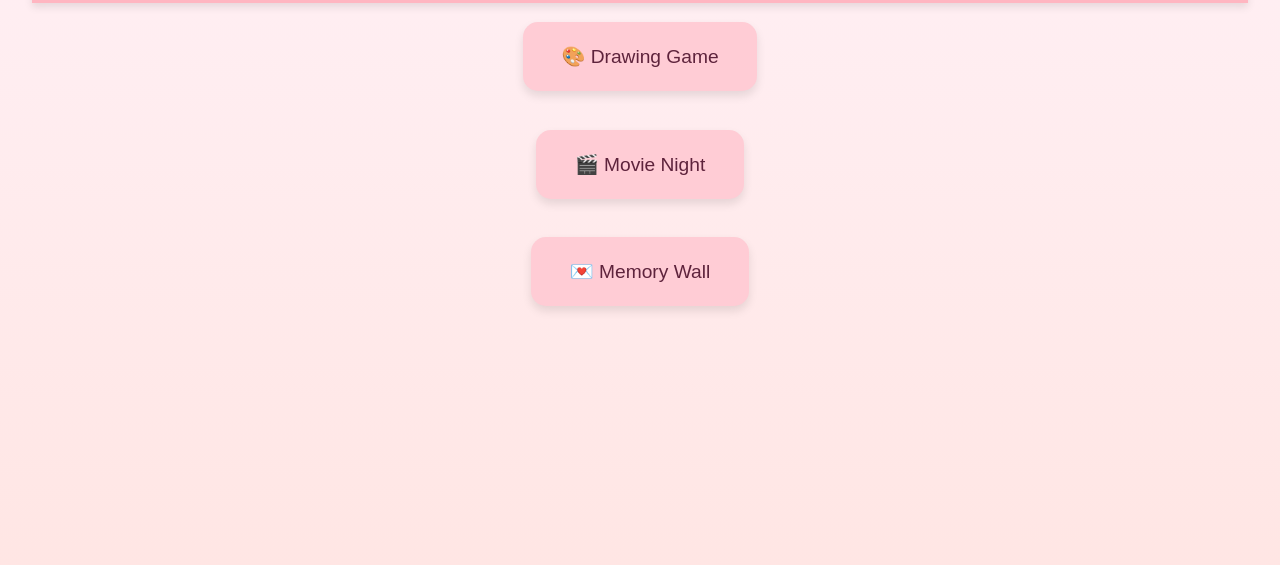
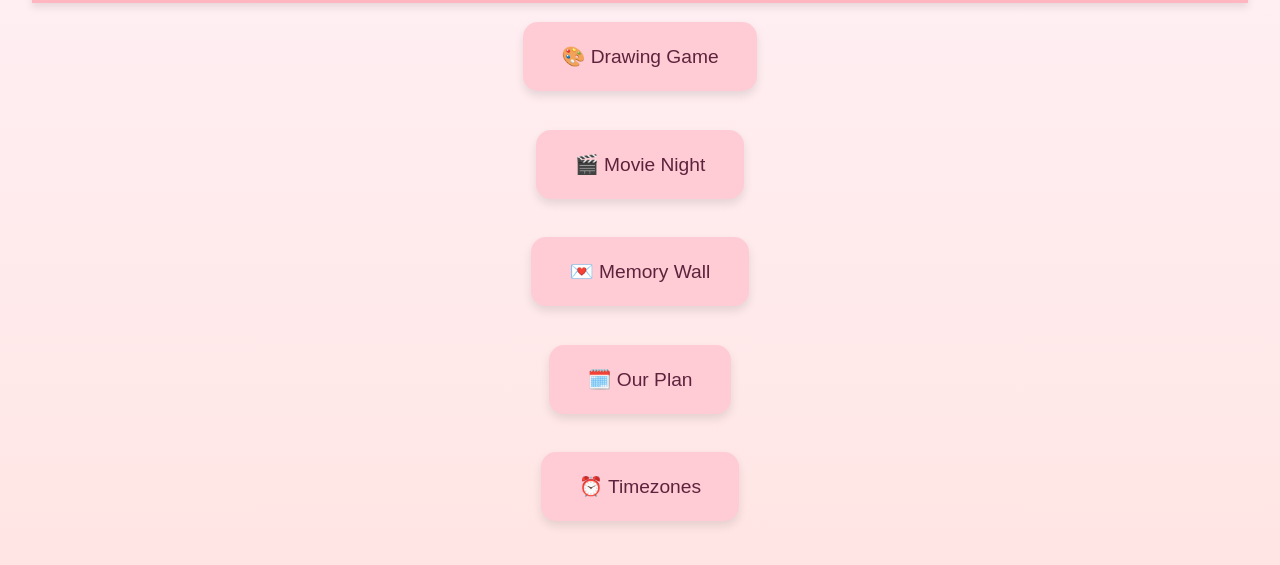
Before and after one commit to aravkacker11/date-night-app, a plain HTML site: page index.html in a window 1280 px wide. Shown: the part 119-684 px from the top of the page. Drawn offline with Linux system fonts and the light colour scheme.

Commit message:
Update index.html

```diff
--- a/index.html
+++ b/index.html
@@ -12,6 +12,8 @@
     <a href="drawing.html">🎨 Drawing Game</a>
     <a href="video.html">🎬 Movie Night</a>
     <a href="notes.html">💌 Memory Wall</a>
+    <a href="todo.html">🗓️ Our Plan</a>
+    <a href="clock.html">⏰ Timezones</a>
   </main>
 </body>
 </html>
```
